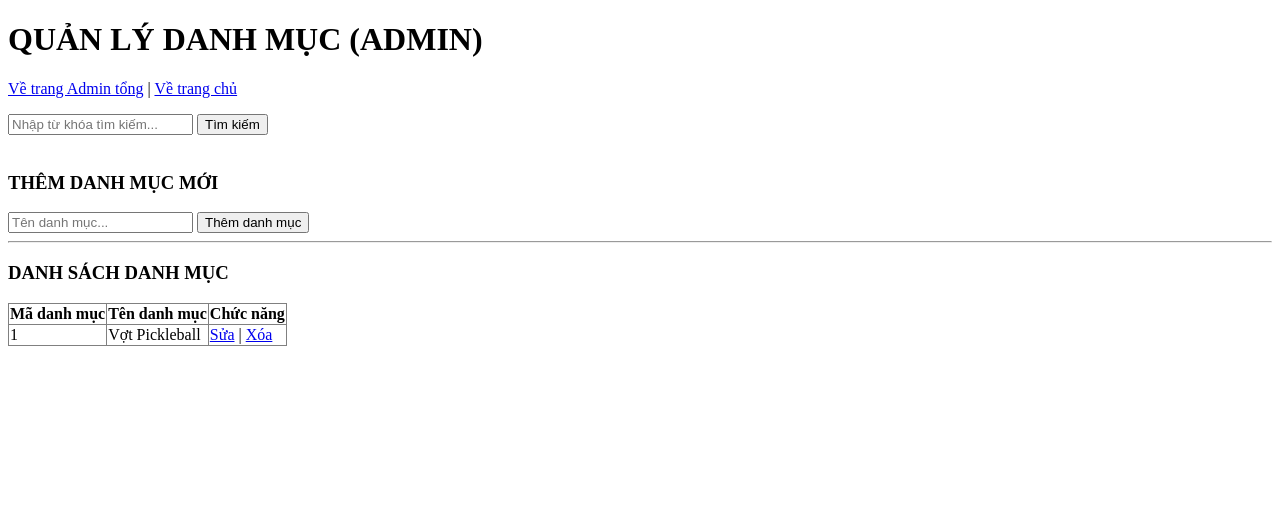
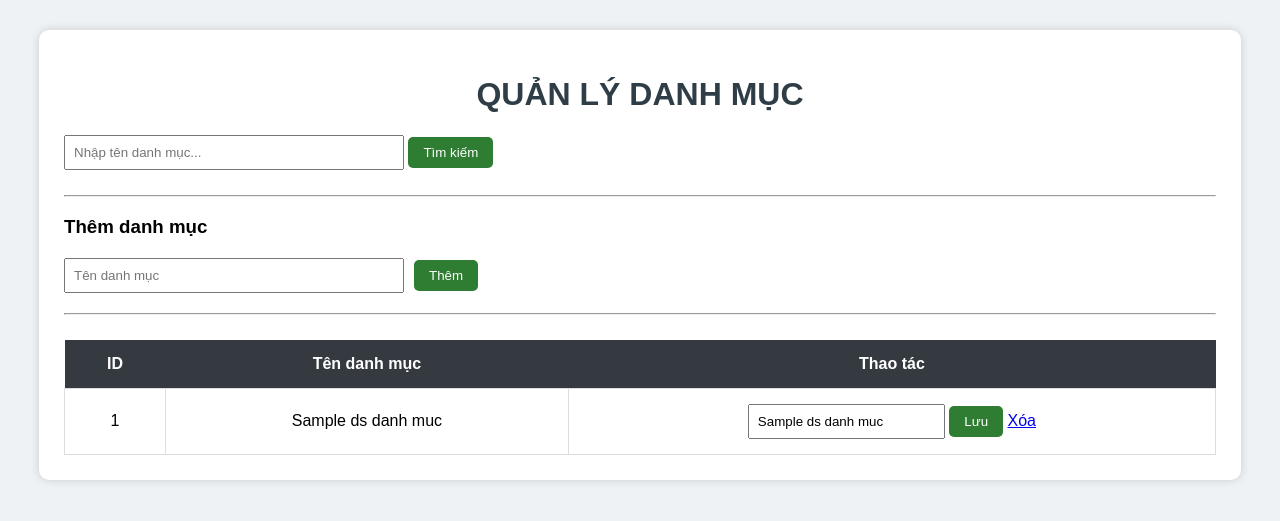
Before and after one commit to qtuan28/du_an_mau, a PHP site: template views/admin/danhmuc.php in a window 1280 px wide. Shown: the top 521 px of the page. Run offline with PHP 8.4, Linux system fonts and the light colour scheme; the template is opened without the code that fills it: most values are stand-ins (such as "Sample title", 1, 10 or a date in 2020).

Commit message:
quản lý danh mục

```diff
--- /dev/null
+++ b/assets/css/admin.css
@@ -0,0 +1,182 @@
+body{
+
+    margin:0;
+
+    font-family:Arial;
+
+    background:#eef2f5;
+
+}
+
+.container{
+
+    width:90%;
+
+    margin:30px auto;
+
+    background:white;
+
+    padding:25px;
+
+    border-radius:10px;
+
+    box-shadow:0 0 10px rgba(0,0,0,.15);
+
+}
+
+h1{
+
+    text-align:center;
+
+    color:#2f3e46;
+
+}
+
+.top-bar{
+
+    display:flex;
+
+    justify-content:flex-start;
+
+    align-items:center;
+
+    gap:10px;
+
+    margin-bottom:25px;
+
+}
+
+.top-bar input{
+
+    width:320px;
+
+}
+
+input{
+
+    padding:8px;
+
+}
+
+button{
+
+    padding:8px 15px;
+
+    border:none;
+
+    background:#2e7d32;
+
+    color:white;
+
+    cursor:pointer;
+
+    border-radius:5px;
+
+}
+
+button:hover{
+
+    background:#1b5e20;
+
+}
+
+table{
+
+    width:100%;
+
+    border-collapse:collapse;
+
+    margin-top:25px;
+
+}
+
+th{
+
+    background:#343a40;
+
+    color:white;
+
+    padding:15px;
+
+    text-align:center;
+
+}
+
+td{
+
+    padding:15px;
+
+    text-align:center;
+
+    border:1px solid #ddd;
+
+}
+
+tr:nth-child(even){
+
+    background:#f8f9fa;
+
+}
+
+tr:hover{
+
+    background:#eef3f7;
+
+}
+
+th:first-child,
+td:first-child{
+
+    width:70px;
+
+}
+
+th:nth-child(2),
+td:nth-child(2){
+
+    width:35%;
+
+}
+
+
+.success{
+
+    background:#d4edda;
+
+    color:#155724;
+
+    padding:10px;
+
+    margin-bottom:15px;
+
+}
+
+.error{
+
+    background:#f8d7da;
+
+    color:#721c24;
+
+    padding:10px;
+
+    margin-bottom:15px;
+
+}
+
+.add-form{
+
+    display:flex;
+
+    gap:10px;
+
+    align-items:center;
+
+    margin:20px 0;
+
+}
+
+.add-form input{
+
+    width:320px;
+
+}
--- a/models/db.php
+++ b/models/db.php
@@ -3,7 +3,7 @@ class Database {
     private $host = "localhost";
     private $db_name = "du_an_mau";
     private $username = "root";
-    private $password = "";
+    private $password = "tu12345";
     public $conn;
     public function __construct() {
         try {
--- a/views/admin/danhmuc.php
+++ b/views/admin/danhmuc.php
@@ -1,51 +1,141 @@
 <!DOCTYPE html>
 <html lang="vi">
+
 <head>
     <meta charset="UTF-8">
-    <title>Quản Lý Danh Mục</title>
+
+    <title>Quản lý Danh mục</title>
+
+    <link rel="stylesheet" href="assets/css/admin.css">
 </head>
-<style>
-    table {
-        border-collapse: collapse;
+
+<body>
+
+<div class="container">
+
+    <h1>QUẢN LÝ DANH MỤC</h1>
+
+    <?php
+    if(isset($_SESSION['success'])){
+        echo "<div class='success'>".$_SESSION['success']."</div>";
+        unset($_SESSION['success']);
     }
-</style>
-<body>
-    <h1>QUẢN LÝ DANH MỤC (ADMIN)</h1>
-    <p><a href="index.php?act=admin">Về trang Admin tổng</a> | <a href="index.php?act=index">Về trang chủ</a></p>
 
-    <!-- [USE CASE: TÌM KIẾM DANH MỤC] -->
-    <form action="index.php?act=admin_danhmuc_search" method="GET">
+    if(isset($_SESSION['error'])){
+        echo "<div class='error'>".$_SESSION['error']."</div>";
+        unset($_SESSION['error']);
+    }
+    ?>
+
+    <div class="top-bar">
+
+        <form method="GET" action="index.php">
+
             <input type="hidden" name="act" value="admin_danhmuc_search">
-        <input type="text" name="keyword" placeholder="Nhập từ khóa tìm kiếm...">
-        <button type="submit">Tìm kiếm</button>
+
+            <input
+                type="text"
+                name="keyword"
+                placeholder="Nhập tên danh mục..."
+            >
+
+            <button>Tìm kiếm</button>
+
         </form>
 
-    <br>
-    <!-- [USE CASE: THÊM DANH MỤC] -->
-    <h3>THÊM DANH MỤC MỚI</h3>
-    <form action="index.php?act=admin_danhmuc_add" method="POST">
-        <input type="text" name="name" placeholder="Tên danh mục..." required>
-        <button type="submit">Thêm danh mục</button>
+    </div>
+
+    <hr>
+
+    <h3>Thêm danh mục</h3>
+
+    <form class="add-form" method="POST"
+        action="index.php?act=admin_danhmuc_add">
+
+        <input
+            type="text"
+            name="name"
+            placeholder="Tên danh mục"
+            required
+        >
+
+        <button type="submit">
+            Thêm
+        </button>
+
     </form>
 
     <hr>
-    <!-- [USE CASE: XEM / SỬA / XÓA DANH MỤC] -->
-    <h3>DANH SÁCH DANH MỤC</h3>
-    <table border="1">
+
+    <table class="table">
+
+        <thead>
+
         <tr>
-            <th>Mã danh mục</th>
+
+            <th>ID</th>
+
             <th>Tên danh mục</th>
-            <th>Chức năng</th>
+
+            <th>Thao tác</th>
+
         </tr>
-        <!-- [TỰ CODE VÒNG LẶP FOREACH] -->
+
+        </thead>
+
+        <tbody>
+
+        <?php foreach($dsDanhMuc as $dm): ?>
+
             <tr>
-            <td>1</td>
-            <td>Vợt Pickleball</td>
+
+                <td><?= $dm['category_id'] ?></td>
+
+                <td><?= htmlspecialchars($dm['name']) ?></td>
+
                 <td>
-                <a href="index.php?act=admin_danhmuc_edit&id=1">Sửa</a> |
-                <a href="index.php?act=admin_danhmuc_delete&id=1" onclick="return confirm('Xóa danh mục?')">Xóa</a>
+
+                    <form
+                        action="index.php?act=admin_danhmuc_edit"
+                        method="POST"
+                        style="display:inline"
+                    >
+
+                        <input
+                            type="hidden"
+                            name="category_id"
+                            value="<?= $dm['category_id'] ?>"
+                        >
+
+                        <input
+                            type="text"
+                            name="name"
+                            value="<?= htmlspecialchars($dm['name']) ?>"
+                        >
+
+                        <button>Lưu</button>
+
+                    </form>
+
+                    <a
+                        href="index.php?act=admin_danhmuc_delete&id=<?= $dm['category_id'] ?>"
+                        onclick="return confirm('Bạn có chắc muốn xóa?')"
+                    >
+                        Xóa
+                    </a>
+
                 </td>
+
             </tr>
+
+        <?php endforeach; ?>
+
+        </tbody>
+
     </table>
+
+</div>
+
 </body>
+
 </html>
```
Also changed, not shown: controller/controller.php (+60 -7 lines), models/danhmuc.php (+103 -21 lines), views/admin/sanpham.php (deleted, +0 -53 lines), views/admin/thongke.php (deleted, +0 -31 lines), config/database.php (added). Lines whose indentation alone changed are shown as unchanged.
